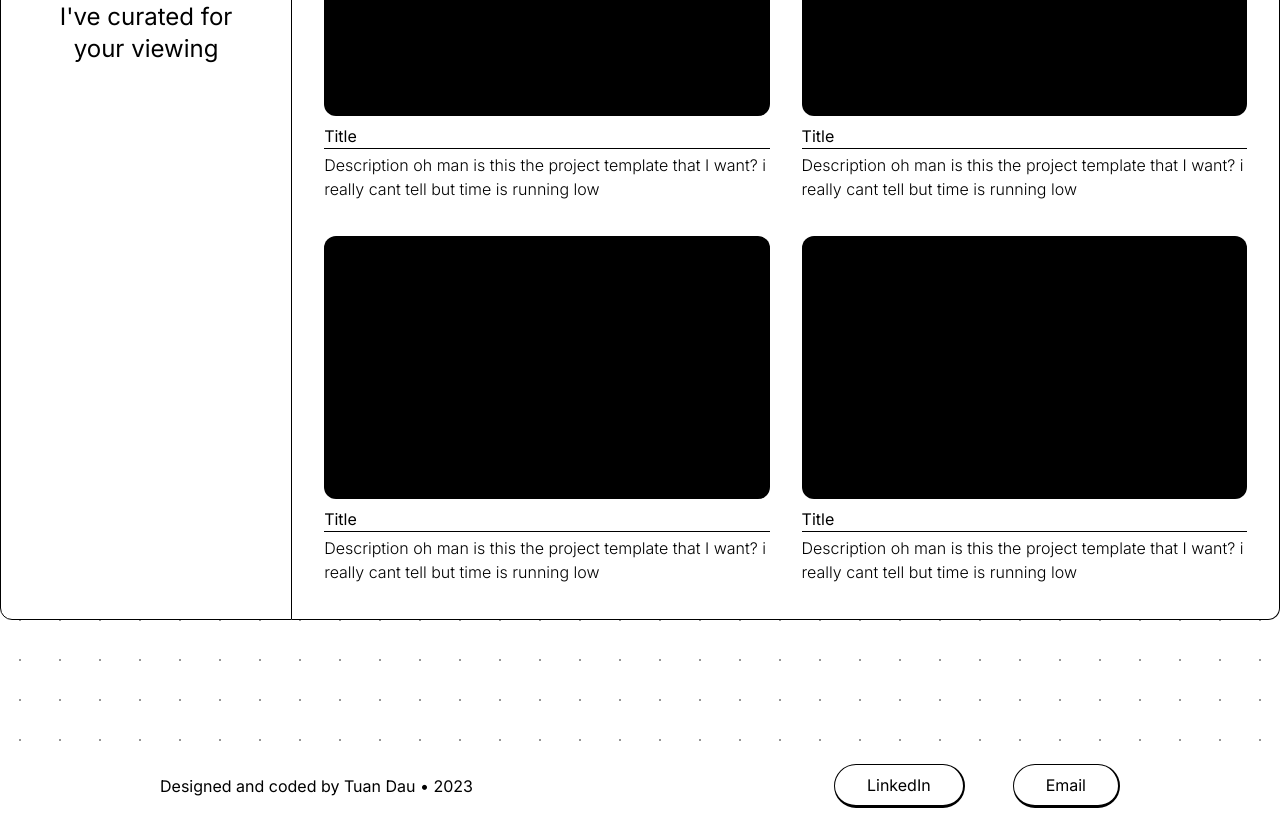
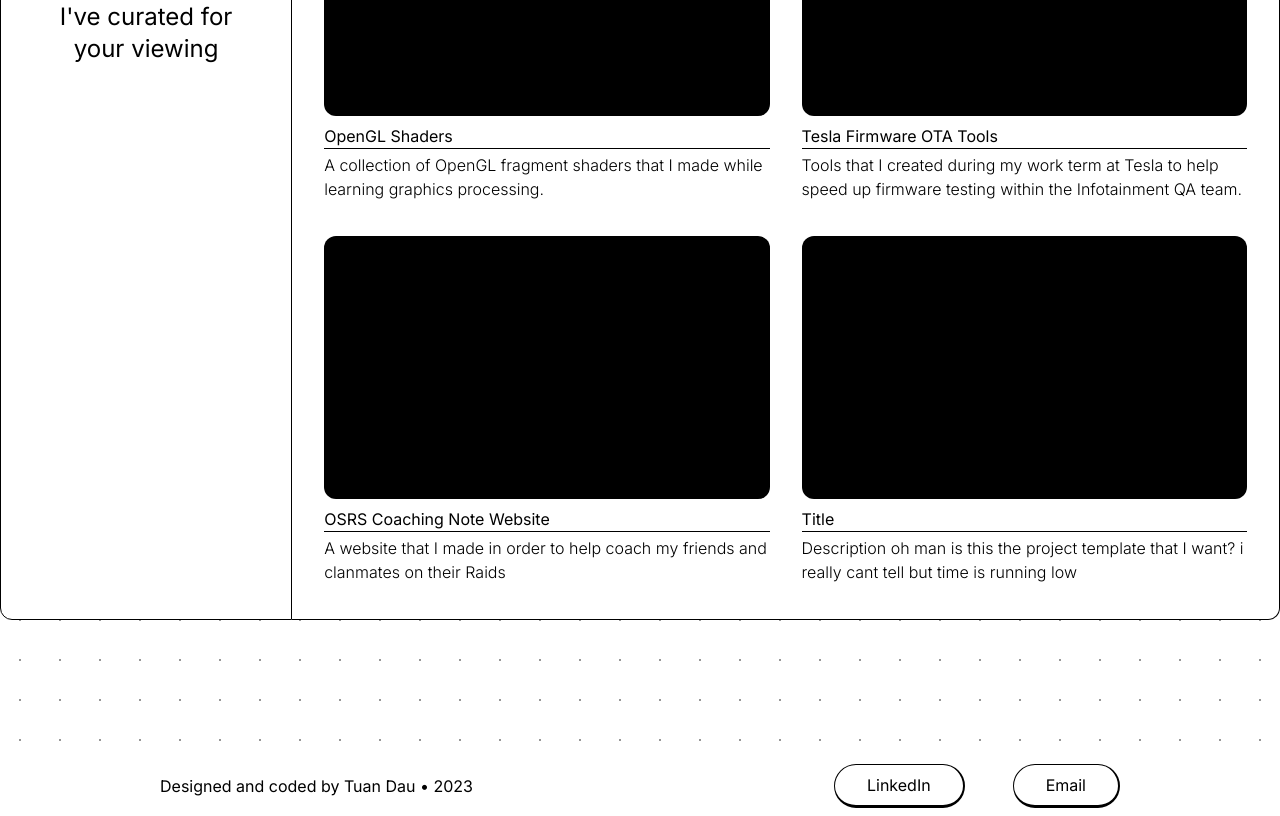
Before and after one commit to tuansydau/portfolio-website, a Next.js app: page / in a window 1280 px wide. Shown: the part 1040-1856 px from the top of the page. Built offline with nearby package versions, Linux system fonts and the light colour scheme; a web font is replaced by a local one.

Commit message:
add: project text

```diff
--- a/app/about/page.tsx
+++ b/app/about/page.tsx
@@ -6,7 +6,7 @@ export default function Home() {
     <div className="flex min-h-screen flex-col items-center justify-between">
       <Navbar highlightedButton={'about'} />
       {/* About me */}
-      <div className="flex w-full h-fit">
+      <div className="flex w-full h-fit -mt-16">
         <div className="flex w-full justify-center items-center">
           <div className="flex flex-col w-3/4 items-center md:flex-row md:space-x-4 md:justify-center">
             {/* <div className="w-full md:w-2/5 break-words">
--- a/app/page.tsx
+++ b/app/page.tsx
@@ -105,28 +105,32 @@ export default function Home() {
             <div className="flex w-full h-1/2 space-x-8">
               <div className="w-1/2 h-full">
                 <div className="bg-black w-full h-3/4 rounded-xl mb-2" />
-                <div className="border-b border-black mb-1">Title</div>
+                <div className="border-b border-black mb-1">OpenGL Shaders</div>
                 <div className="font-light">
-                  Description oh man is this the project template that I want? i
-                  really cant tell but time is running low
+                  A collection of OpenGL fragment shaders that I made while
+                  learning graphics processing.
                 </div>
               </div>
               <div className="w-1/2 h-full">
                 <div className="bg-black w-full h-3/4 rounded-xl mb-2" />
-                <div className="border-b border-black mb-1">Title</div>
+                <div className="border-b border-black mb-1">
+                  Tesla Firmware OTA Tools
+                </div>
                 <div className="font-light">
-                  Description oh man is this the project template that I want? i
-                  really cant tell but time is running low
+                  Tools that I created during my work term at Tesla to help
+                  speed up firmware testing within the Infotainment QA team.
                 </div>
               </div>
             </div>
             <div className="flex w-full h-1/2 space-x-8">
               <div className="w-1/2 h-full">
                 <div className="bg-black w-full h-3/4 rounded-xl mb-2" />
-                <div className="border-b border-black mb-1">Title</div>
+                <div className="border-b border-black mb-1">
+                  OSRS Coaching Note Website
+                </div>
                 <div className="font-light">
-                  Description oh man is this the project template that I want? i
-                  really cant tell but time is running low
+                  A website that I made in order to help coach my friends and
+                  clanmates on their Raids
                 </div>
               </div>
               <div className="w-1/2 h-full">
--- a/app/temp/page.tsx
+++ b/app/temp/page.tsx
@@ -64,7 +64,7 @@ export default function Home() {
         onMouseLeave={textLeave}
         className="space-y-16 mb-36"
       >
-        <div className="flex flex-col bg-white w-full max-w-[1000px] border border-black py-8 px-24 rounded-xl mt-36">
+        <div className="flex flex-col bg-white w-full max-w-[1000px] border border-black py-8 px-24 rounded-xl mt-16">
           <p className="text-3xl font-bold underline mb-4">
             dec 13 5:43pm - font testing
           </p>
```
